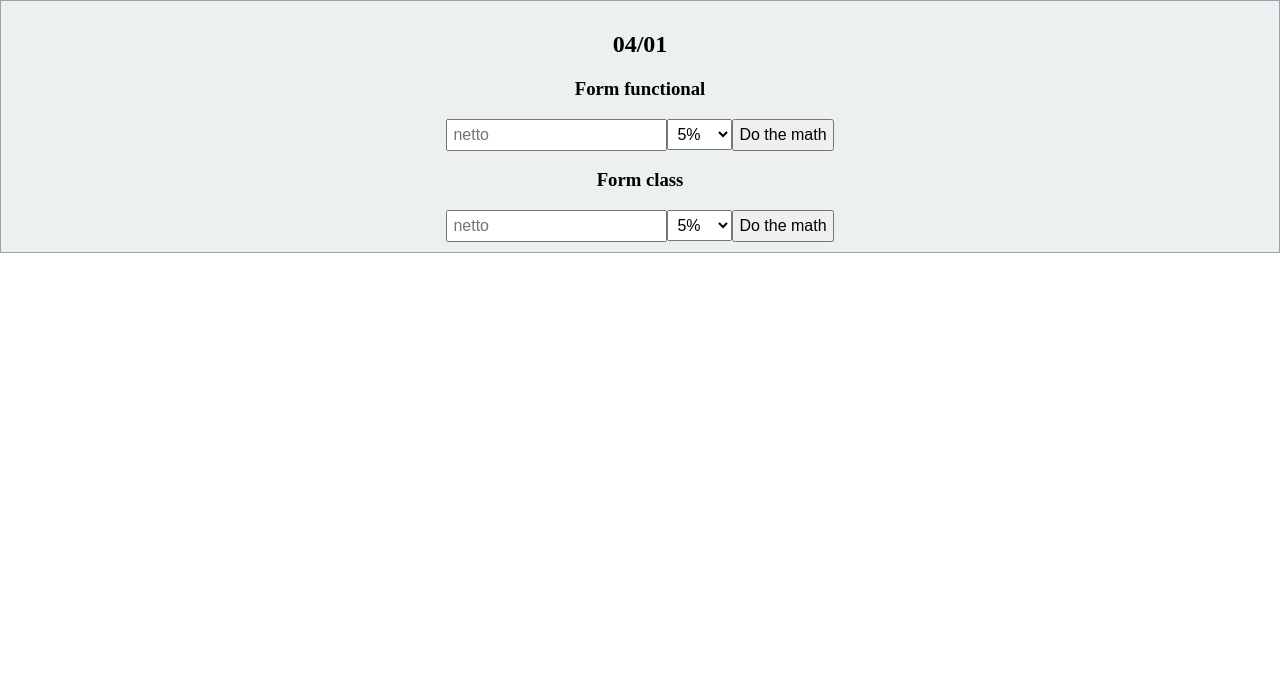
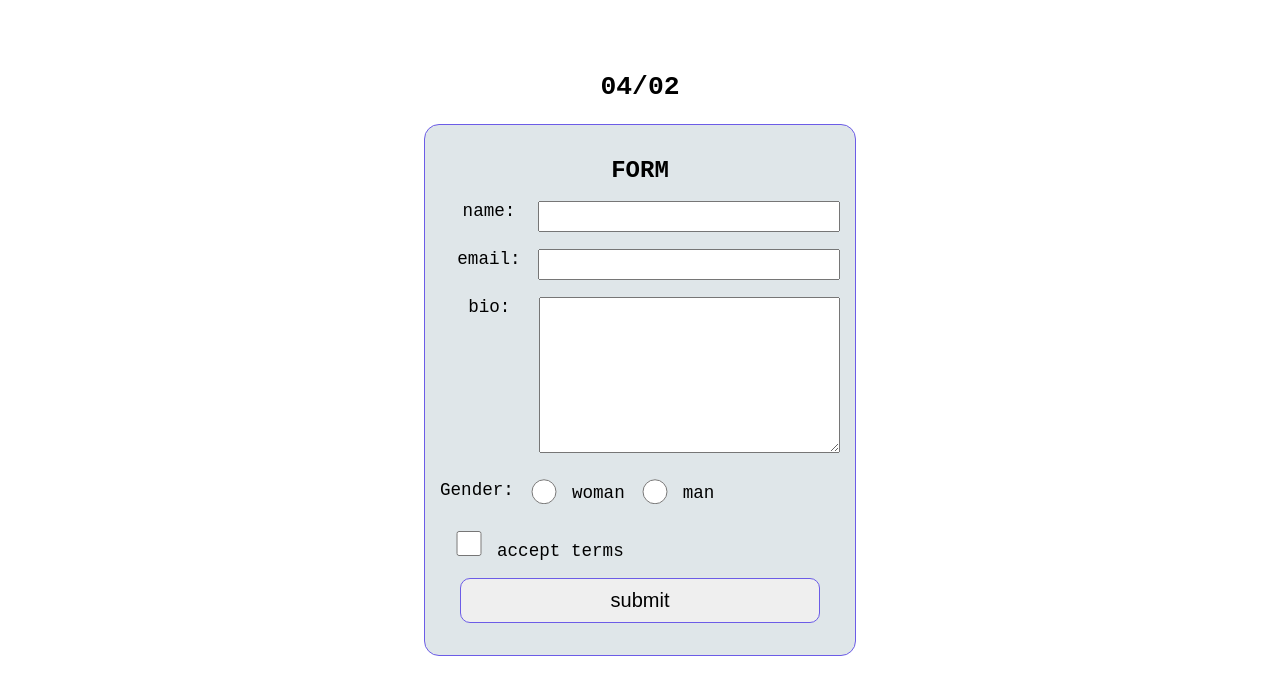
Before and after one commit to LukasMod/szkolareacta, a React (Create React App) app: page / in a window 1280 px wide. Shown: the top 694 px of the page. Built offline with nearby package versions, Linux system fonts and the light colour scheme.

Commit message:
04/02 Homework - form, validation

```diff
--- /dev/null
+++ b/src/04/02/App.css
@@ -0,0 +1,91 @@
+.App {
+  padding: 50px;
+  text-align: center;
+  font-size: 1.1rem;
+  font-family: monospace, Helvetica, sans-serif;
+}
+
+form {
+  display: flex;
+  flex-direction: column;
+  justify-content: space-evenly;
+  margin: auto;
+  width: 400px;
+  height: 500px;
+  background: #dfe6e9;
+  padding: 15px;
+  border-radius: 15px;
+  border: 1px solid #6c5ce7;
+}
+span {
+  text-align: center;
+  font-weight: 700;
+  font-size: 1.5rem;
+}
+
+span.error {
+  font-size: 1rem;
+  color: #d63031;
+  margin-left: 75px;
+}
+
+.name-wrapper,
+.email-wrapper,
+.bio-wrapper,
+.gender-wrapper,
+.terms-wrapper {
+  display: flex;
+  justify-content: flex-start;
+}
+
+.name-wrapper label,
+.email-wrapper label,
+.bio-wrapper label {
+  width: 100px;
+}
+
+.gender-wrapper {
+  height: 40px;
+  line-height: 40px;
+}
+
+.gender-wrapper input {
+  transform: translateY(25%);
+}
+
+.name-wrapper input,
+.email-wrapper input {
+  height: 25px;
+  width: 300px;
+}
+.bio-wrapper textarea {
+  width: 300px;
+}
+.gender-wrapper input,
+.terms-wrapper input {
+  height: 25px;
+  width: 50px;
+}
+
+button {
+  margin: 0 20px;
+  width: auto;
+  padding: 10px;
+  font-size: 1.25rem;
+  border: none;
+  border-radius: 10px;
+  border: 1px solid #6c5ce7;
+  transition: 0.2s;
+}
+button:hover {
+  margin: 0 20px;
+  width: auto;
+  background-color: #6c5ce7;
+  color: #dfe6e9;
+  border: 1px solid #6c5ce7;
+}
+
+button:focus,
+button:active {
+  border: none;
+}
--- /dev/null
+++ b/src/04/02/App.jsx
@@ -0,0 +1,15 @@
+import React from 'react';
+import Form from './Form';
+
+import './App.css';
+
+const App = () => {
+  return (
+    <div className='App'>
+      <h2>04/02</h2>
+      <Form />
+    </div>
+  );
+};
+
+export default App;
--- /dev/null
+++ b/src/04/02/Form.jsx
@@ -0,0 +1,150 @@
+import React, { useRef, useState } from 'react';
+import useInput from './helpers';
+
+const Form = () => {
+  const inputName = useRef();
+  const inputEmail = useRef();
+  const textareaBio = useRef();
+  const radioGender = useRef();
+  const checkboxTermsWrapper = useRef();
+
+  const [name, handleChangeName] = useInput();
+  const [email, handleChangeEmail] = useInput();
+  const [bio, handleChangeBio] = useInput();
+  const [gender, handleChangeGender] = useInput();
+  const [terms, handleChangeTerms] = useInput();
+
+  const [nameError, setNameError] = useState('');
+  const [emailError, setEmailError] = useState('');
+  const [bioError, setBioError] = useState('');
+  const [genderError, setGenderError] = useState('');
+  const [termsError, setTermsError] = useState('');
+  const [formSend, setFormSend] = useState('');
+
+  const validateInput = (value, inputValue, setValueError) => {
+    if (value.length !== 0) {
+      setValueError(false);
+      return (inputValue.current.style.border = '1px solid black');
+    } else {
+      setValueError(true);
+      return (inputValue.current.style.border = '1px solid red');
+    }
+  };
+  const validateWrapper = (value, inputValue, setValueError) => {
+    if (value) {
+      setValueError(false);
+      return (inputValue.current.style.border = 'none');
+    } else {
+      setValueError(true);
+      return (inputValue.current.style.border = '1px solid red');
+    }
+  };
+  const validateForm = () => {
+    validateInput(name, inputName, setNameError);
+    validateInput(email, inputEmail, setEmailError);
+    validateInput(bio, textareaBio, setBioError);
+    validateWrapper(gender, radioGender, setGenderError);
+    validateWrapper(terms, checkboxTermsWrapper, setTermsError);
+  };
+  const showError = (
+    <div>
+      <span className='error'>this field is required</span>
+    </div>
+  );
+
+  const isFormValid = () => name && email && bio && gender && terms;
+
+  const clearForm = () => {
+    handleChangeName('');
+    handleChangeEmail('');
+    handleChangeBio('');
+    handleChangeGender('');
+    handleChangeTerms('');
+    inputName.current.value = '';
+    inputEmail.current.value = '';
+    textareaBio.current.value = '';
+  };
+
+  const handleSubmit = (event) => {
+    event.preventDefault();
+    validateForm();
+
+    if (formSend === true) {
+      setFormSend(false);
+    }
+    if (isFormValid()) {
+      clearForm();
+      setFormSend(true);
+      window.alert('Form has been sent');
+    }
+  };
+
+  return (
+    <form onSubmit={handleSubmit}>
+      <span>FORM</span>
+      <div className='name-wrapper'>
+        <label>name:</label>
+        <input type='text' ref={inputName} onChange={handleChangeName} />
+      </div>
+      {nameError && showError}
+      <div className='email-wrapper'>
+        <label>email:</label>
+        <input type='email' ref={inputEmail} onChange={handleChangeEmail} />
+      </div>
+      {emailError && showError}
+      <div className='bio-wrapper'>
+        <label>bio:</label>
+        <textarea
+          name='bio'
+          id='bio'
+          ref={textareaBio}
+          onChange={handleChangeBio}
+          rows='10'></textarea>
+      </div>
+      {bioError && showError}
+      <div className='gender-wrapper' ref={radioGender}>
+        <label>Gender: </label>
+        <label htmlFor='woman'>
+          <input
+            type='radio'
+            name='gender'
+            id='woman'
+            value='woman'
+            checked={gender === 'woman'}
+            onChange={handleChangeGender}
+          />
+          woman
+        </label>
+        <label htmlFor='man'>
+          <input
+            type='radio'
+            name='gender'
+            id='man'
+            value='man'
+            checked={gender === 'man'}
+            onChange={handleChangeGender}
+          />
+          man
+        </label>
+      </div>
+      {genderError && showError}
+      <div className='terms-wrapper' ref={checkboxTermsWrapper}>
+        <label className='terms' htmlFor='terms'>
+          <input
+            type='checkbox'
+            id='terms'
+            name='terms'
+            checked={terms}
+            onChange={handleChangeTerms}
+          />
+          accept terms
+        </label>
+      </div>
+      {termsError && showError}
+      <button type='submit'>submit</button>
+      {formSend && <span>form has been sent</span>}
+    </form>
+  );
+};
+
+export default Form;
--- /dev/null
+++ b/src/04/02/helpers.jsx
@@ -0,0 +1,21 @@
+import { useState } from 'react';
+
+const useInput = (initialValue = '') => {
+  const [value, setValue] = useState(initialValue);
+
+  const handleChange = (event) => {
+    if (event) {
+      setValue(
+        event.target.type === 'checkbox'
+          ? event.target.checked
+          : event.target.value
+      );
+    } else {
+      setValue(initialValue);
+    }
+  };
+
+  return [value, handleChange];
+};
+
+export default useInput;
--- a/src/index.js
+++ b/src/index.js
@@ -1,7 +1,7 @@
 import React from 'react';
 import ReactDOM from 'react-dom';
 import './index.css';
-import App from '04/01/App';
+import App from '04/02/App';
 // import App from 'sandbox/04/App';
 
 //change exercise in App import
@@ -22,6 +22,7 @@ import App from '04/01/App';
 // -----------
 // 4 week:
 // 04/01        -form, tip converter
+// 04/02       -form, validation
 
 ReactDOM.render(
   <React.StrictMode>
```
